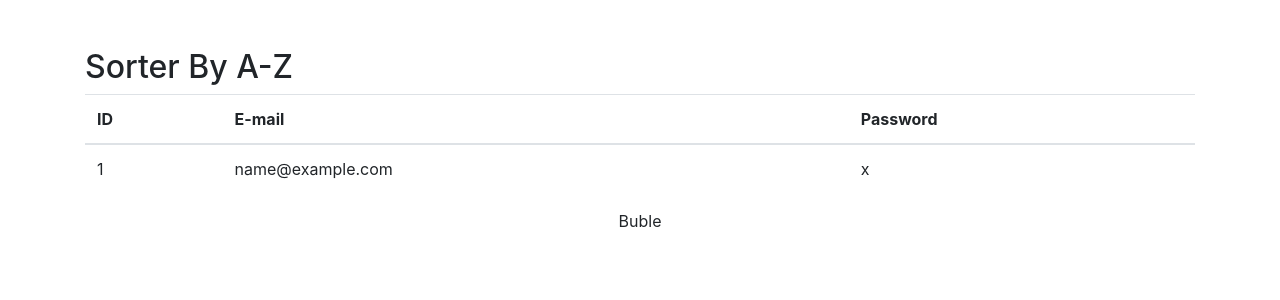
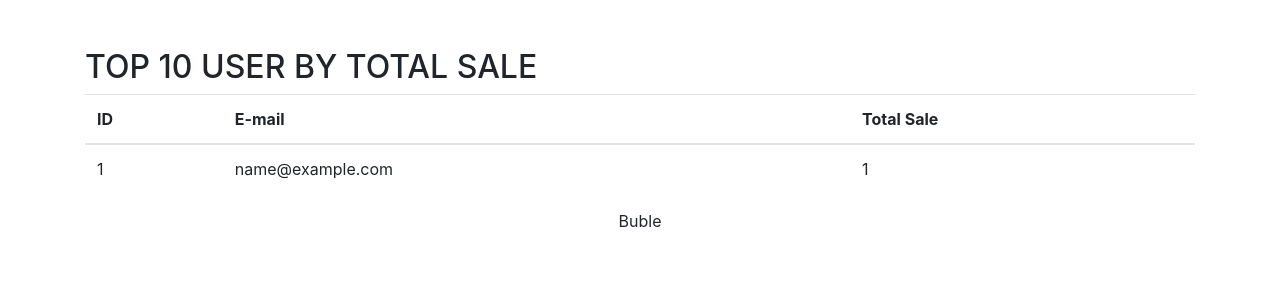
Before and after one commit to bellSupavadi/Helloworkshop24-09-2018, a Node server app: template views/pages/report_user.ejs in a window 1280 px wide. Shown: the part 80-380 px from the top of the page. Run offline with Node 20, Linux system fonts and the light colour scheme; the template is opened without the code that fills it: most values are stand-ins (such as "Sample title", 1, 10 or a date in 2020).

Commit message:
reportuser

```diff
--- a/server.js
+++ b/server.js
@@ -222,7 +222,7 @@ app.post('/users/update',function (req,res) {
     //report Products
     app.get('/report_product', function (req, res) {
         var id = req.param('id');
-        var sql = 'select* from products ORDER BY Price DESC limit 10';
+        var sql = 'select title,price from products ORDER BY Price DESC limit 5';
         if (id) {
             sql += ' where id =' + id;
         }
@@ -239,7 +239,7 @@ app.post('/users/update',function (req,res) {
     });
     //report user
     app.get('/report_user', function (req, res) {
-        db.any('select * from users ORDER BY  email ASC', )
+        db.any('SELECT id,email,total_sale FROM users ORDER BY total_sale DESC limit 10' )
             .then(function (data) {
                 console.log('DATA' + data);
                 res.render('pages/report_user', { users: data })
--- a/views/pages/report_user.ejs
+++ b/views/pages/report_user.ejs
@@ -1,13 +1,13 @@
 <% include ../partials/header %>
 
  <br>
- <h2>Sorter By A-Z</h2>
+ <h2>TOP 10 USER BY TOTAL SALE</h2>
 <table class="table">
     <thead>
         <tr>
             <th>ID</th>
             <th>E-mail</th>
-            <th>Password</th>
+            <th>Total Sale</th>
         </tr>
     </thead>
     <tbody id="myTable">
@@ -15,7 +15,7 @@
         <tr>
             <td scope="row"><%= user.id %></td>
             <td><%= user.email %></td>
-            <td><%= user.password %></td>
+            <td><%= user.total_sale %></td>
         </tr>
       <% }); %>
     </tbody>
```
